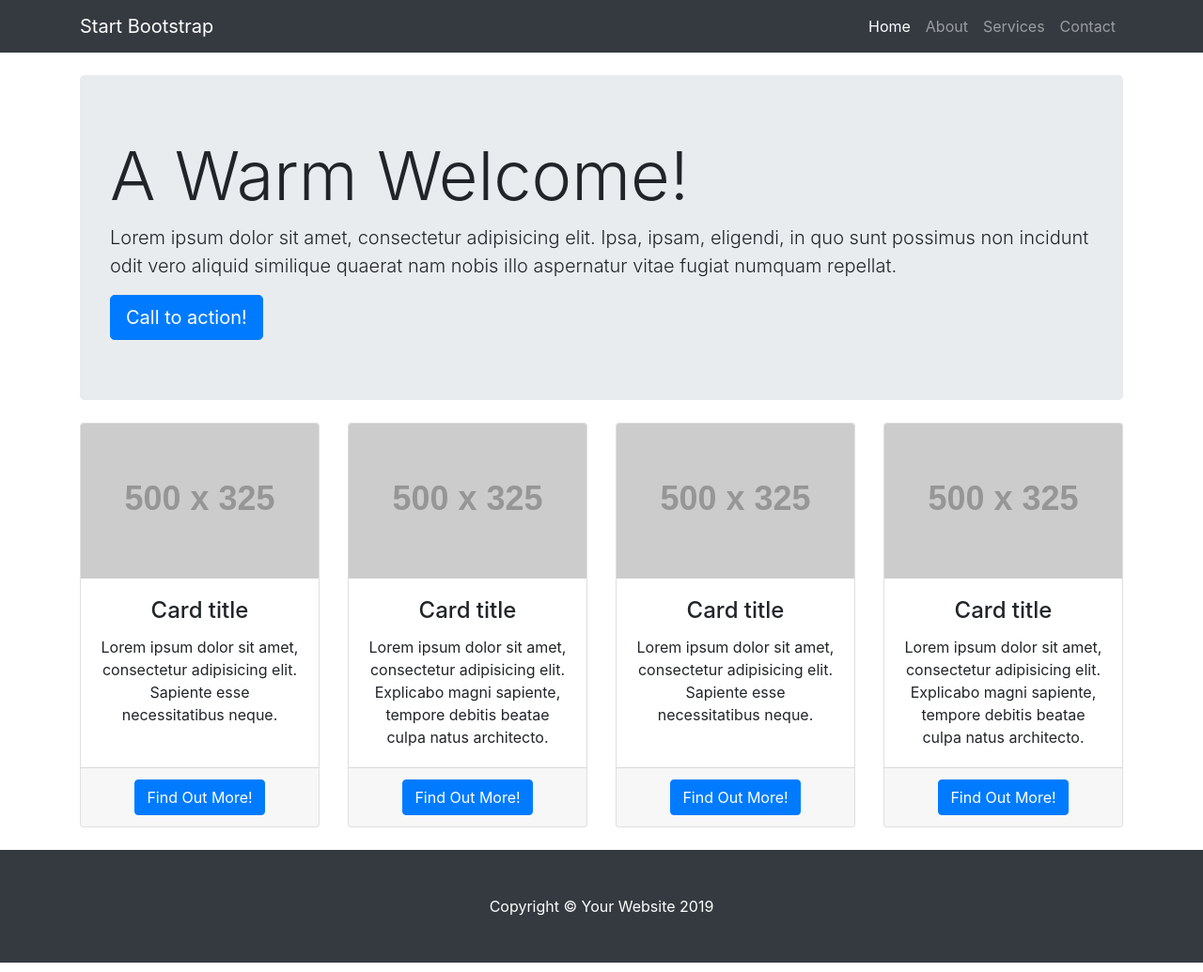
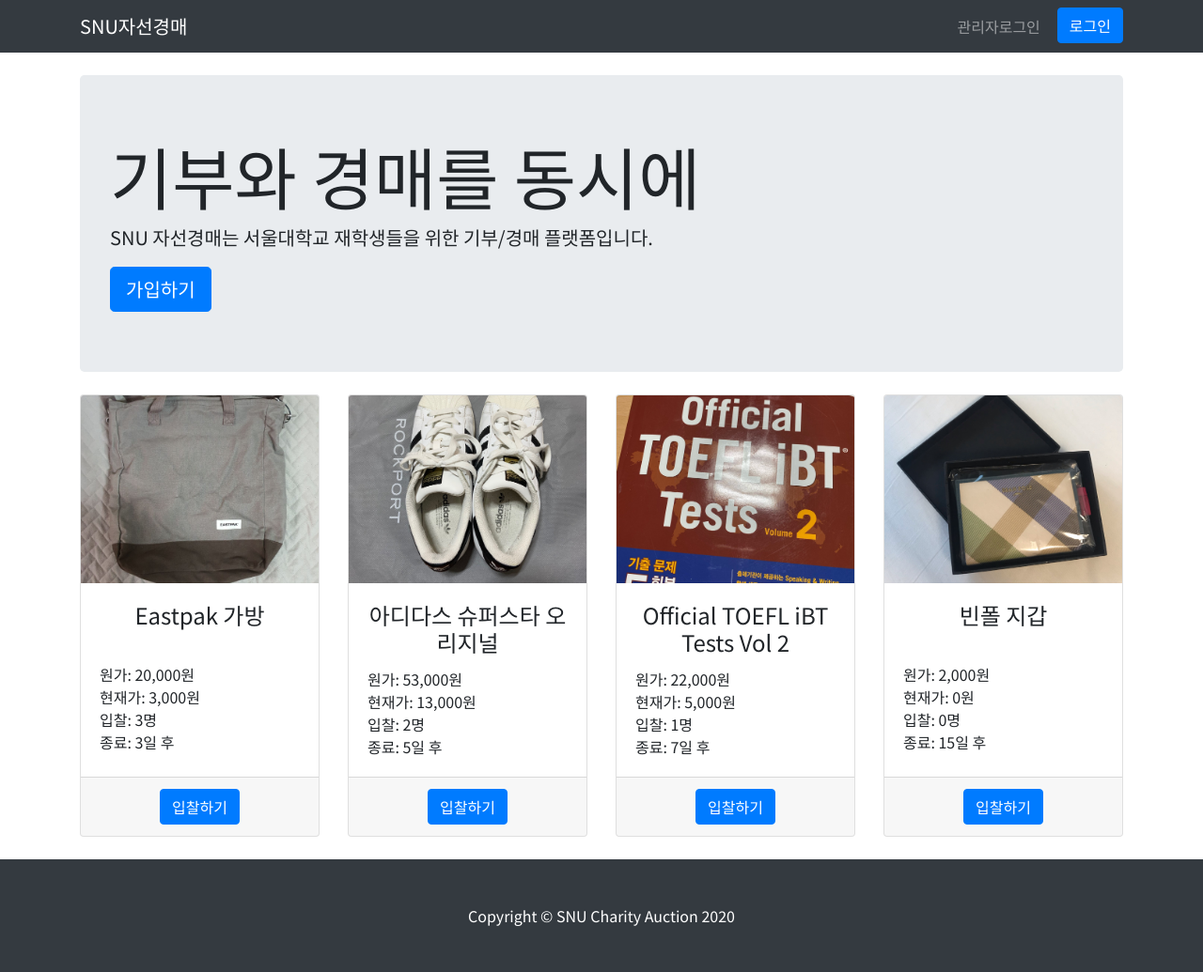
Before and after one commit to qria/snu-charity-auction, a Django app: page / in a window 1280 px wide. Shown: the whole page at 94% size. Run offline with Django 3.2, Linux system fonts and the light colour scheme; grey boxes labelled with a size stand in for pictures from a placeholder-image service; some libraries are stand-ins or nearby versions.

Commit message:
modify index for prototyping

```diff
--- a/auction/static/css/heroic-features.css
+++ /dev/null
@@ -1,8 +0,0 @@
-/*!
- * Start Bootstrap - Heroic Features (https://startbootstrap.com/template-overviews/heroic-features)
- * Copyright 2013-2019 Start Bootstrap
- * Licensed under MIT (https://github.com/BlackrockDigital/startbootstrap-heroic-features/blob/master/LICENSE)
- */
-body {
-  padding-top: 56px;
-}
--- /dev/null
+++ b/auction/static/css/main.css
@@ -0,0 +1,15 @@
+
+body {
+  padding-top: 56px;
+  font-family: 'Noto Sans KR', sans-serif;
+}
+
+.nav-login-btn {
+  margin-left: 10px;
+}
+
+.card-img-top {
+  height: 200px;
+  object-fit: cover;
+  object-position: center;
+}
--- a/auction/templates/index.html
+++ b/auction/templates/index.html
@@ -6,17 +6,18 @@
 
   <meta charset="utf-8">
   <meta name="viewport" content="width=device-width, initial-scale=1, shrink-to-fit=no">
-  <meta name="description" content="">
-  <meta name="author" content="">
+  <meta name="description" content="SNU Charity Auction">
+  <meta name="author" content="SNU Charity Auction Team">
 
-  <title>Heroic Features - Start Bootstrap Template</title>
+  <title>SNU자선경매</title>
 
   <!-- Bootstrap core CSS -->
   <link href="https://stackpath.bootstrapcdn.com/bootstrap/4.5.0/css/bootstrap.min.css" rel="stylesheet" integrity="sha384-9aIt2nRpC12Uk9gS9baDl411NQApFmC26EwAOH8WgZl5MYYxFfc+NcPb1dKGj7Sk" crossorigin="anonymous">
 
   <!-- Custom styles for this template -->
-  <link href="{% static 'css/heroic-features.css' %}" rel="stylesheet">
+  <link href="{% static 'css/main.css' %}" rel="stylesheet">
 
+  <link href="https://fonts.googleapis.com/css2?family=Noto+Sans+KR&display=swap" rel="stylesheet">
 </head>
 
 <body>
@@ -24,25 +25,17 @@
   <!-- Navigation -->
   <nav class="navbar navbar-expand-lg navbar-dark bg-dark fixed-top">
     <div class="container">
-      <a class="navbar-brand" href="#">Start Bootstrap</a>
+      <a class="navbar-brand" href="/">SNU자선경매</a>
       <button class="navbar-toggler" type="button" data-toggle="collapse" data-target="#navbarResponsive" aria-controls="navbarResponsive" aria-expanded="false" aria-label="Toggle navigation">
         <span class="navbar-toggler-icon"></span>
       </button>
       <div class="collapse navbar-collapse" id="navbarResponsive">
         <ul class="navbar-nav ml-auto">
-          <li class="nav-item active">
-            <a class="nav-link" href="#">Home
-              <span class="sr-only">(current)</span>
-            </a>
+          <li class="nav-item">
+            <a class="nav-link" href="/admin">관리자로그인</a>
           </li>
           <li class="nav-item">
-            <a class="nav-link" href="#">About</a>
-          </li>
-          <li class="nav-item">
-            <a class="nav-link" href="#">Services</a>
-          </li>
-          <li class="nav-item">
-            <a class="nav-link" href="#">Contact</a>
+            <a class="btn btn-md btn-primary nav-login-btn" href="/login">로그인</a>
           </li>
         </ul>
       </div>
@@ -54,9 +47,9 @@
 
     <!-- Jumbotron Header -->
     <header class="jumbotron my-4">
-      <h1 class="display-3">A Warm Welcome!</h1>
-      <p class="lead">Lorem ipsum dolor sit amet, consectetur adipisicing elit. Ipsa, ipsam, eligendi, in quo sunt possimus non incidunt odit vero aliquid similique quaerat nam nobis illo aspernatur vitae fugiat numquam repellat.</p>
-      <a href="#" class="btn btn-primary btn-lg">Call to action!</a>
+      <h1 class="display-3">기부와 경매를 동시에</h1>
+      <p class="lead">SNU 자선경매는 서울대학교 재학생들을 위한 기부/경매 플랫폼입니다.</p>
+      <a href="/register" class="btn btn-primary btn-lg">가입하기</a>
     </header>
 
     <!-- Page Features -->
@@ -64,52 +57,73 @@
 
       <div class="col-lg-3 col-md-6 mb-4">
         <div class="card h-100">
-          <img class="card-img-top" src="http://placehold.it/500x325" alt="">
+          <img class="card-img-top" src="{% static 'img/item1.jpg' %}" alt="">
           <div class="card-body">
-            <h4 class="card-title">Card title</h4>
-            <p class="card-text">Lorem ipsum dolor sit amet, consectetur adipisicing elit. Sapiente esse necessitatibus neque.</p>
+            <h4 class="card-title">Eastpak 가방</h4>
+            <p class="card-text text-left">
+                <br/>
+                원가: 20,000원 <br/>
+                현재가: 3,000원 <br/>
+                입찰: 3명 <br/>
+                종료: 3일 후
+            </p>
           </div>
           <div class="card-footer">
-            <a href="#" class="btn btn-primary">Find Out More!</a>
+            <a href="/login" class="btn btn-primary">입찰하기</a>
           </div>
         </div>
       </div>
 
       <div class="col-lg-3 col-md-6 mb-4">
         <div class="card h-100">
-          <img class="card-img-top" src="http://placehold.it/500x325" alt="">
+          <img class="card-img-top" src="{% static 'img/item2.jpg' %}" alt="">
           <div class="card-body">
-            <h4 class="card-title">Card title</h4>
-            <p class="card-text">Lorem ipsum dolor sit amet, consectetur adipisicing elit. Explicabo magni sapiente, tempore debitis beatae culpa natus architecto.</p>
+            <h4 class="card-title">아디다스 슈퍼스타 오리지널</h4>
+            <p class="card-text text-left">
+                원가: 53,000원 <br/>
+                현재가: 13,000원 <br/>
+                입찰: 2명 <br/>
+                종료: 5일 후
+            </p>
           </div>
           <div class="card-footer">
-            <a href="#" class="btn btn-primary">Find Out More!</a>
+            <a href="/login" class="btn btn-primary">입찰하기</a>
           </div>
         </div>
       </div>
 
       <div class="col-lg-3 col-md-6 mb-4">
         <div class="card h-100">
-          <img class="card-img-top" src="http://placehold.it/500x325" alt="">
+          <img class="card-img-top" src="{% static 'img/item3.jpg' %}" alt="">
           <div class="card-body">
-            <h4 class="card-title">Card title</h4>
-            <p class="card-text">Lorem ipsum dolor sit amet, consectetur adipisicing elit. Sapiente esse necessitatibus neque.</p>
+            <h4 class="card-title">Official TOEFL iBT Tests Vol 2</h4>
+            <p class="card-text text-left">
+                원가: 22,000원 <br/>
+                현재가: 5,000원 <br/>
+                입찰: 1명 <br/>
+                종료: 7일 후</p>
           </div>
           <div class="card-footer">
-            <a href="#" class="btn btn-primary">Find Out More!</a>
+            <a href="/login" class="btn btn-primary">입찰하기</a>
           </div>
         </div>
       </div>
 
       <div class="col-lg-3 col-md-6 mb-4">
         <div class="card h-100">
-          <img class="card-img-top" src="http://placehold.it/500x325" alt="">
+          <img class="card-img-top" src="{% static 'img/item4.jpg' %}" alt="">
           <div class="card-body">
-            <h4 class="card-title">Card title</h4>
-            <p class="card-text">Lorem ipsum dolor sit amet, consectetur adipisicing elit. Explicabo magni sapiente, tempore debitis beatae culpa natus architecto.</p>
+            <h4 class="card-title">빈폴 지갑</h4>
+            <p class="card-text text-left">
+                <br/>
+                원가: 2,000원 <br/>
+                현재가: 0원 <br/>
+                입찰: 0명 <br/>
+                종료: 15일 후
+            </p>
           </div>
           <div class="card-footer">
-            <a href="#" class="btn btn-primary">Find Out More!</a>
+            <a href="/login" class="btn btn-primary">입찰하기</a>
           </div>
         </div>
       </div>
@@ -123,7 +137,7 @@
   <!-- Footer -->
   <footer class="py-5 bg-dark">
     <div class="container">
-      <p class="m-0 text-center text-white">Copyright &copy; Your Website 2019</p>
+      <p class="m-0 text-center text-white">Copyright &copy; SNU Charity Auction 2020</p>
     </div>
     <!-- /.container -->
   </footer>
```
Also changed, not shown: auction/static/img/item1.jpg (added), auction/static/img/item2.jpg (added), auction/static/img/item3.jpg (added), auction/static/img/item4.jpg (added).
